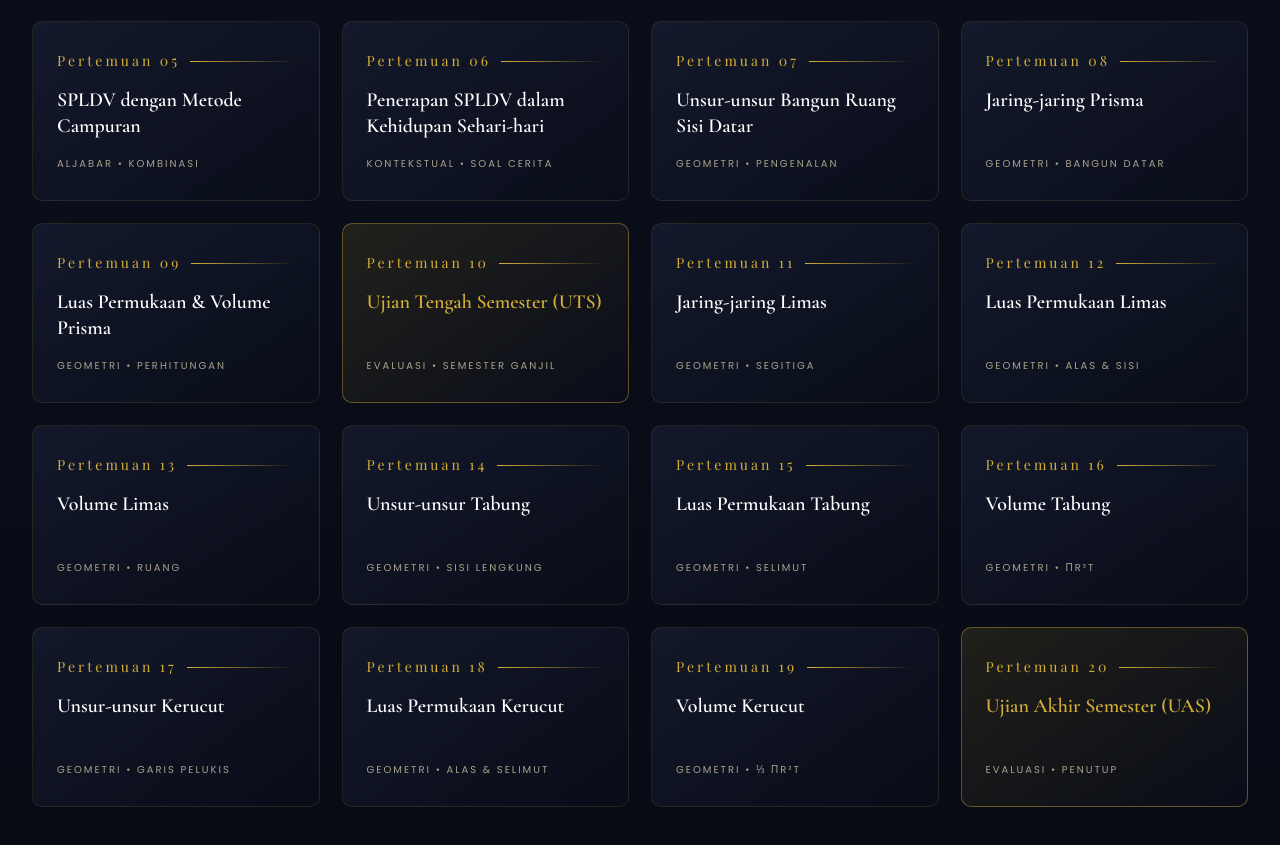
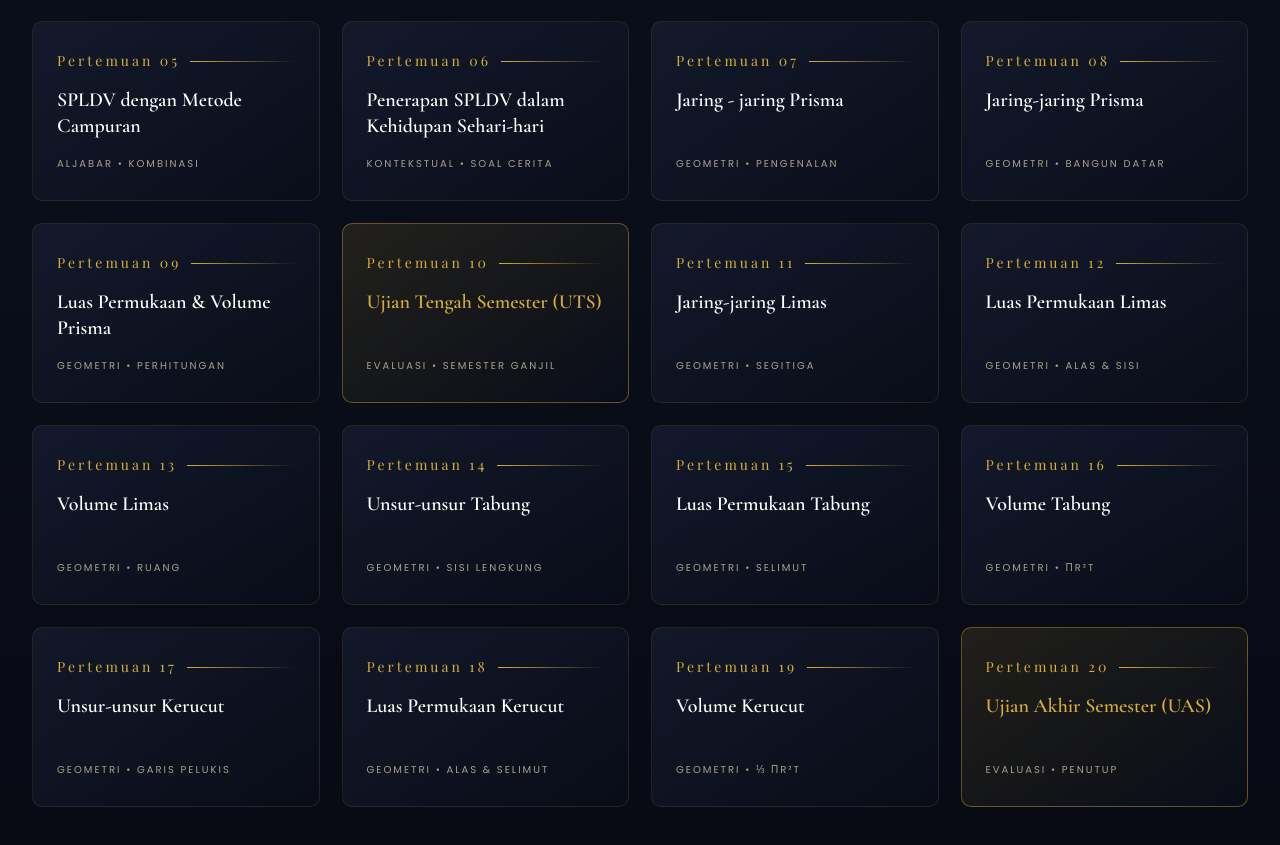
Before and after one commit to asnimar130370-netizen/asnimar-MTsN-10, a plain HTML site: page index.html in a window 1280 px wide. Shown: the part 1275-2120 px from the top of the page. Drawn offline with nearby package versions, Linux system fonts and the light colour scheme.

Commit message:
Update index.html

```diff
--- a/index.html
+++ b/index.html
@@ -467,7 +467,7 @@
 
     <a class="meeting reveal" href="7.html" target="_blank" rel="noopener">
       <div class="meeting-num">Pertemuan 07</div>
-      <h3>Unsur-unsur Bangun Ruang Sisi Datar</h3>
+      <h3>Jaring - jaring Prisma</h3>
       <div class="tag">Geometri • Pengenalan</div>
     </a>
 
```
